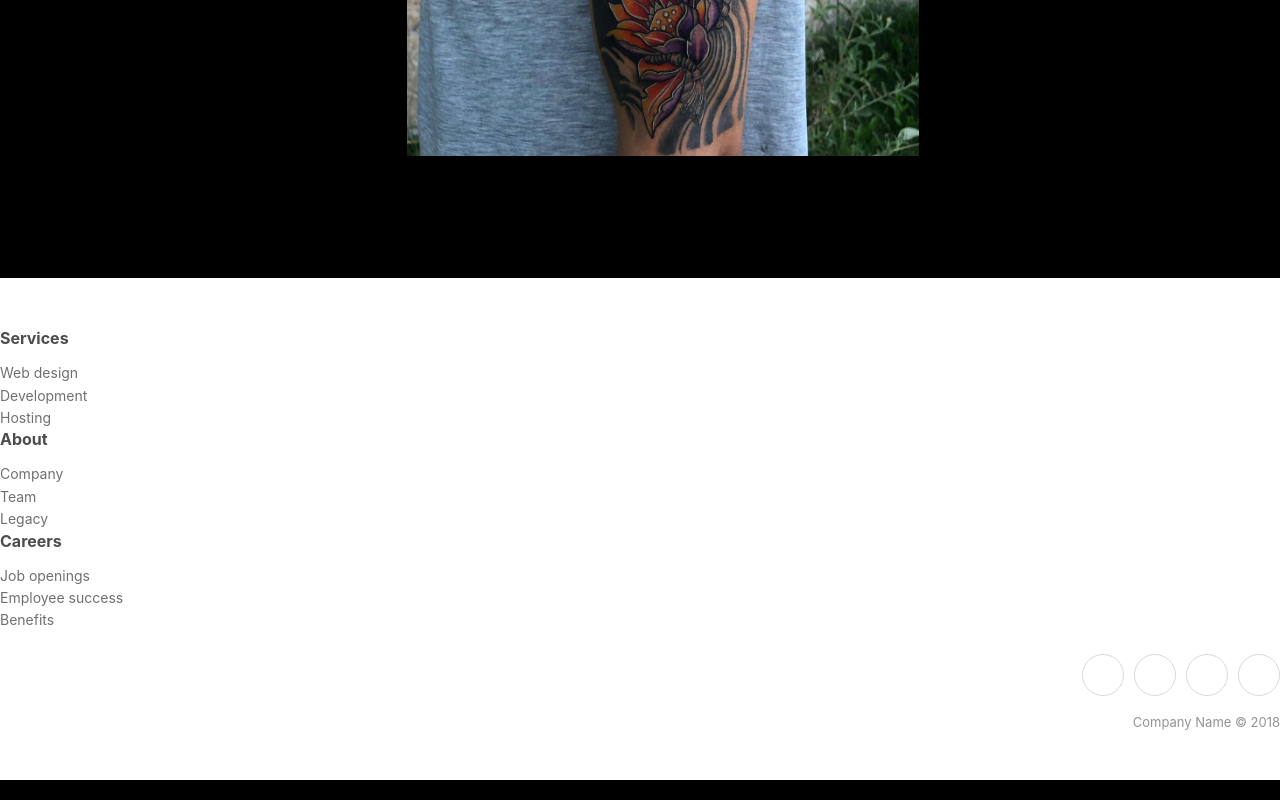
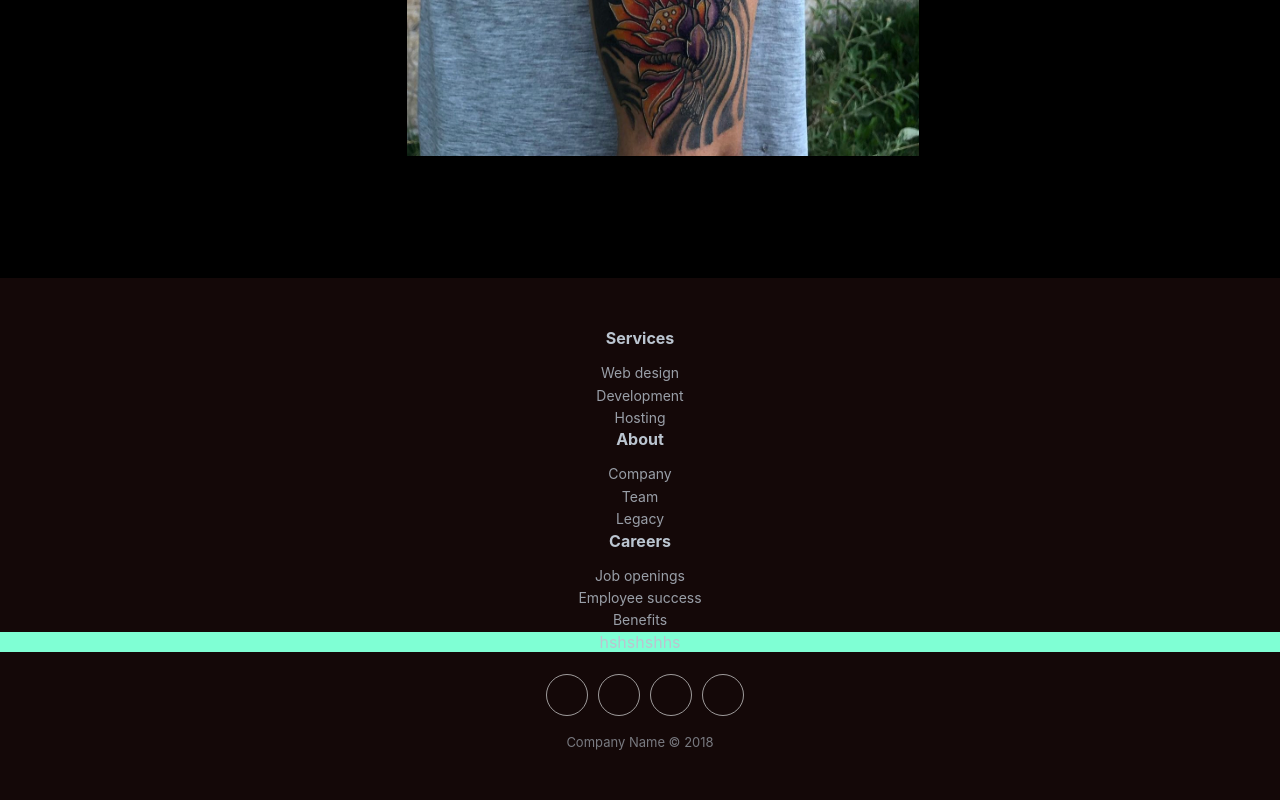
Before and after one commit to nicowavedev/tattoo_landingpage, a React (Create React App) app: page / in a window 1280 px wide. Shown: the part 1996-2796 px from the top of the page. Built offline with nearby package versions, Linux system fonts and the light colour scheme.

Commit message:
css  changes, centering the footer

```diff
--- a/src/components/Footer/Footer.css
+++ b/src/components/Footer/Footer.css
@@ -4,8 +4,9 @@
 
 .footer-clean {
   padding: 50px 0;
-  background-color: #fff;
-  color: #4b4c4d;
+  background-color: #140808;
+  color: #bbc5d0;
+  text-align: center;
 }
 
 .footer-clean h3 {
@@ -34,7 +35,7 @@
 }
 
 .footer-clean .item.social {
-  text-align: right;
+  text-align: center;
 }
 
 @media (max-width: 767px) {
@@ -88,4 +89,12 @@
   opacity: 0.6;
 }
 
+.footer-empty {
+  background-color: aquamarine;
+}
+
 /* Credit to https://epicbootstrap.com/snippets/footer-with-columns */
+
+.col-lg-3 {
+  text-: center;
+}
--- a/src/components/Footer/Footer.jsx
+++ b/src/components/Footer/Footer.jsx
@@ -109,6 +109,9 @@ const Footer = () => {
                 </li>
               </ul>
             </div>
+            <div className="footer-empty">
+              <div>hshshshhs</div>
+            </div>
             <div className="col-lg-3 item social">
               <a href="#">
                 <i className="icon ion-social-facebook"></i>
--- a/src/components/Gallery.jsx
+++ b/src/components/Gallery.jsx
@@ -1,5 +1,5 @@
 import React, { useState } from "react";
-// import "../estilos/gallery.css";
+//import "../estilos/gallery.css";
 import CloseIcon from "@mui/icons-material/Close";
 import img1 from "../images/img1.jpg";
 import img2 from "../images/img2.jpg";
```
